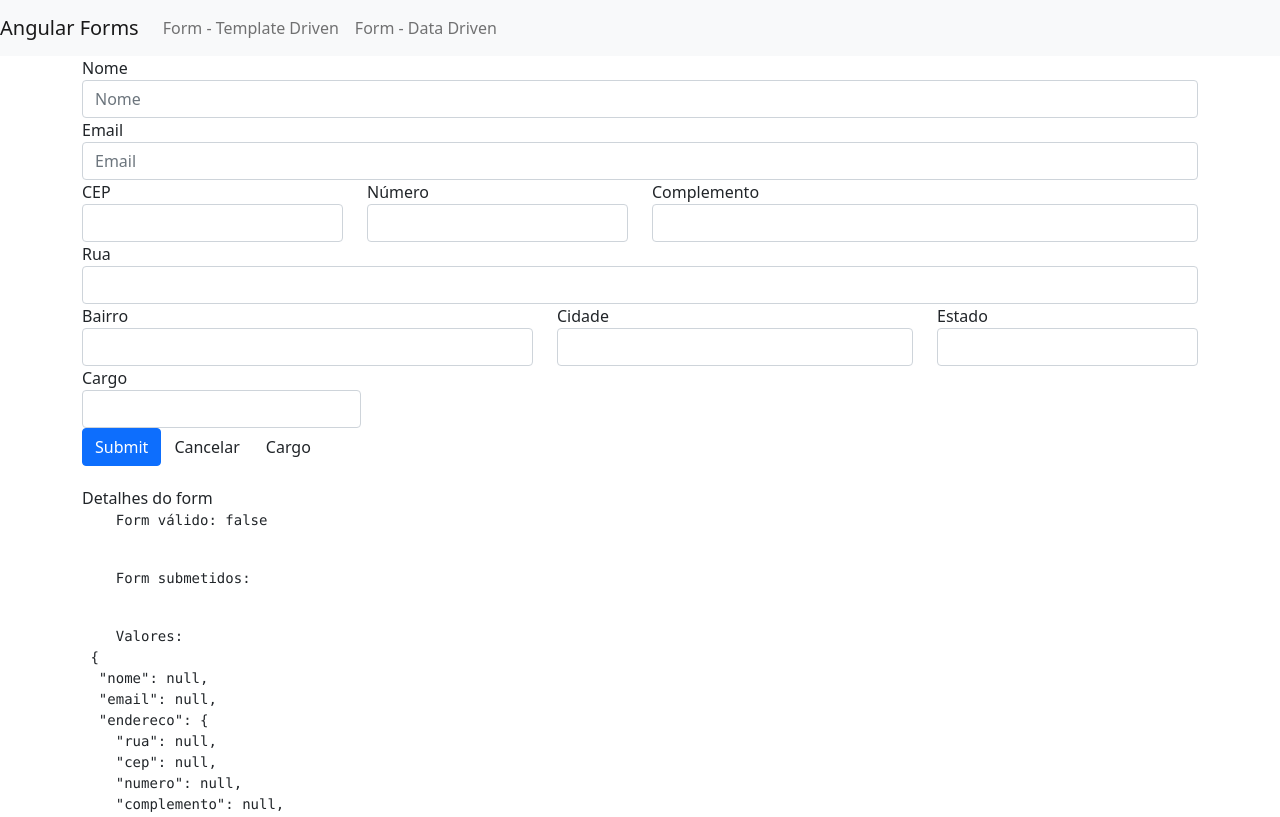
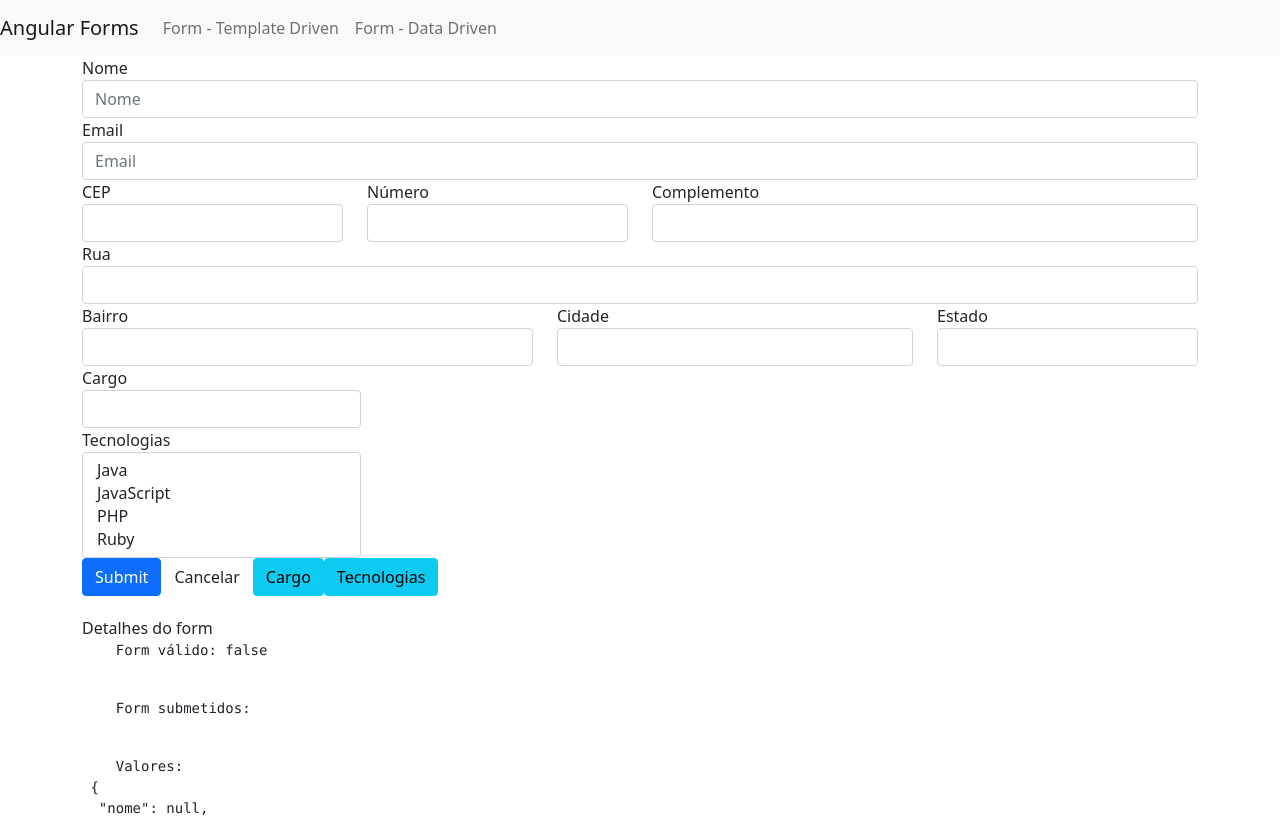
Before and after one commit to luanpoppe/loiane-angular-01, an Angular app: page /dataForm in a window 1280 px wide. Shown: the top 817 px of the page. Built offline with nearby package versions, Linux system fonts and the light colour scheme.

Commit message:
Terminei a aula ‘Formulários reativos: Combobox Múltiplo (Select Multiple)’

```diff
--- a/src/app/data-form/data-form.component.html
+++ b/src/app/data-form/data-form.component.html
@@ -179,11 +179,30 @@
         </option>
       </select>
     </div>
+
+    <div class="col-3" [ngClass]="aplicaCssErro('endereco.tecnologia')">
+      <label for="tecnologia" class="control-label"> Tecnologias </label>
+      <select
+        formControlName="tecnologia"
+        type="text"
+        class="form-control"
+        id="tecnologia"
+        multiple
+      >
+        <option
+          *ngFor="let tecnologia of tecnologias"
+          [value]="tecnologia.nome"
+        >
+          {{ tecnologia.desc }}
+        </option>
+      </select>
+    </div>
   </div>
 
   <button type="submit" class="btn btn-primary">Submit</button>
-  <button class="btn" (click)="resetar()">Cancelar</button>
-  <button class="btn" (click)="setarCargo()">Cargo</button>
+  <button class="btn btn-default" (click)="resetar()">Cancelar</button>
+  <button class="btn btn-info" (click)="setarCargo()">Cargo</button>
+  <button class="btn btn-info" (click)="setarTecnologias()">Tecnologias</button>
 
   <app-form-debug [form]="formulario"></app-form-debug>
 </form>
--- a/src/app/data-form/data-form.component.ts
+++ b/src/app/data-form/data-form.component.ts
@@ -20,6 +20,7 @@ export class DataFormComponent implements OnInit {
   formulario!: FormGroup;
   estados!: any;
   cargos!: any[];
+  tecnologias!: any[];
 
   constructor(
     private dropdownService: DropdownService,
@@ -38,6 +39,8 @@ export class DataFormComponent implements OnInit {
 
     this.cargos = this.dropdownService.getCargos();
 
+    this.tecnologias = this.dropdownService.getTecnologias();
+
     this.formulario = this.formBuilder.group({
       nome: [null, Validators.required],
       email: [null, [Validators.required, Validators.email]],
@@ -53,6 +56,7 @@ export class DataFormComponent implements OnInit {
       }),
 
       cargo: [null],
+      tecnologia: [null],
     });
   }
 
@@ -148,4 +152,8 @@ export class DataFormComponent implements OnInit {
       ? obj1.nome === obj2.nome && obj1.nivel === obj2.nivel
       : obj1 && obj2;
   }
+
+  setarTecnologias() {
+    this.formulario.get('tecnologia')?.setValue(['java', 'javascript', 'php']);
+  }
 }
--- a/src/app/shared/services/dropdown.service.ts
+++ b/src/app/shared/services/dropdown.service.ts
@@ -20,4 +20,13 @@ export class DropdownService {
       { nome: 'Dev', nivel: 'Senior', desc: 'Dev Sn' },
     ];
   }
+
+  getTecnologias() {
+    return [
+      { nome: 'java', desc: 'Java' },
+      { nome: 'javascript', desc: 'JavaScript' },
+      { nome: 'php', desc: 'PHP' },
+      { nome: 'ruby', desc: 'Ruby' },
+    ];
+  }
 }
```
